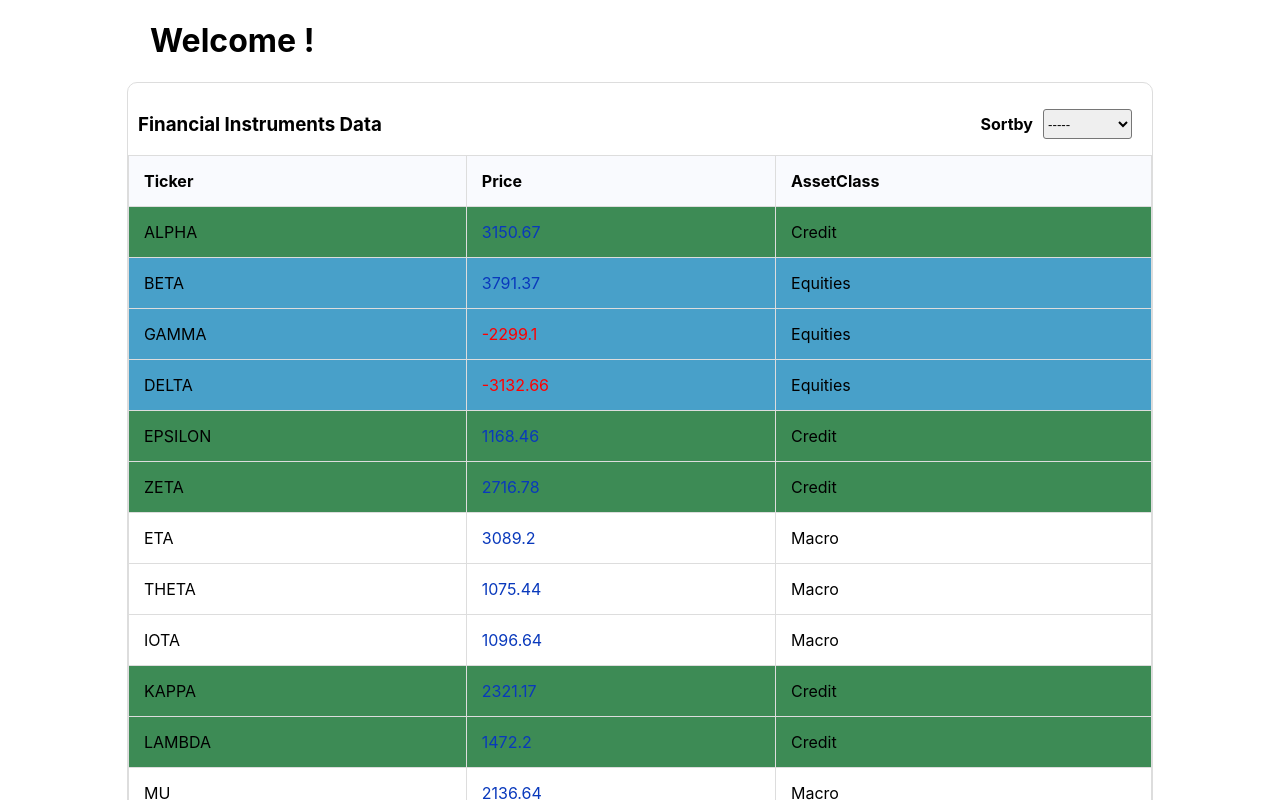
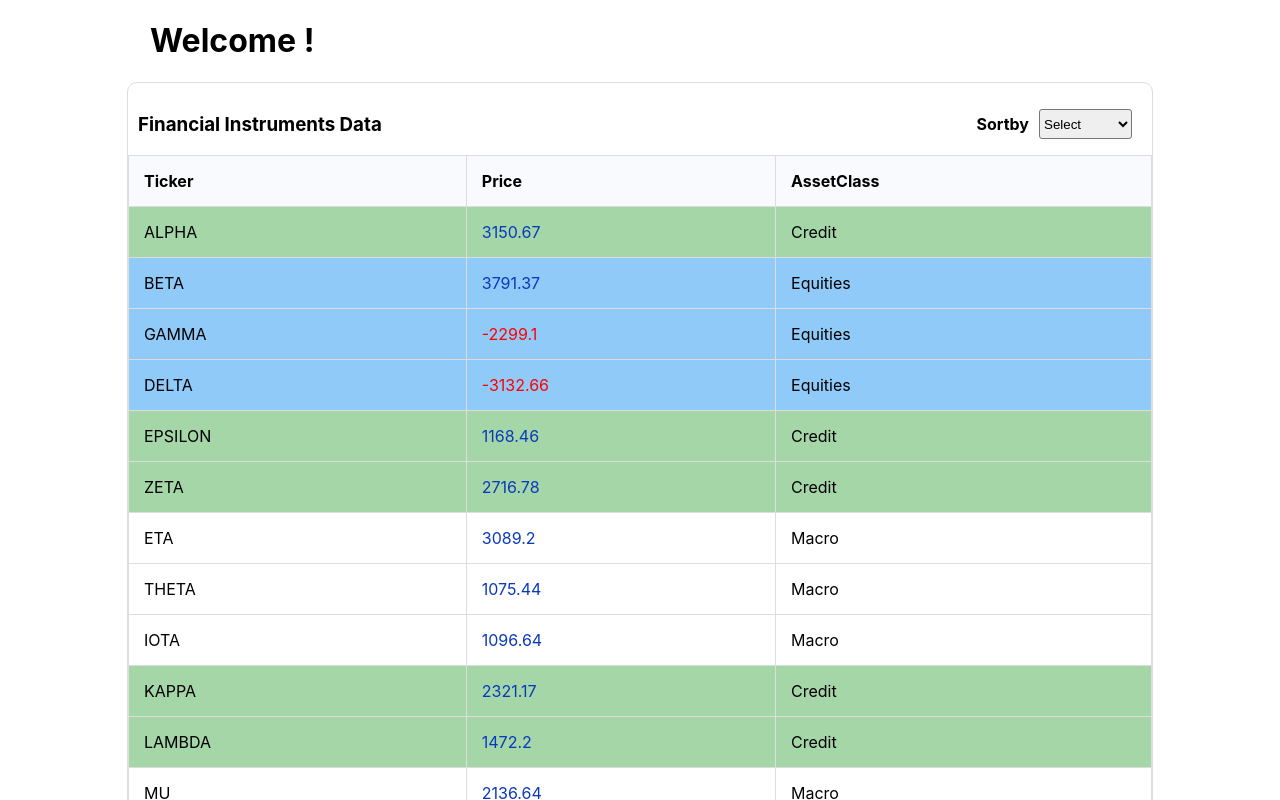
Before and after one commit to vinoth-am/financial-instruments, a React (Create React App) app: page / in a window 1280 px wide. Shown: the top 800 px of the page. Built offline with nearby package versions, Linux system fonts and the light colour scheme.

Commit message:
Update color codes

```diff
--- a/src/asset/colors.css
+++ b/src/asset/colors.css
@@ -1,6 +1,6 @@
 :root {
-  --light-blue: #48a0c9;
-  --light-green: #3d8b55;
+  --light-blue: #90caf9;
+  --light-green: #a5d6a7;
   --light-shade-gray: #ddd;
   --light-shade-white: #f9fafe;
   --white: #ffff;
--- a/src/constants/index.ts
+++ b/src/constants/index.ts
@@ -8,10 +8,10 @@ export const SORTED_ASSERT_CLASS: string[] = ["Equities", "Macro", "Credit"];
 export const INTRUMENTS_FILTER: {
   [key: string]: string;
 } = {
-  "-----": "",
+  Select: "",
   Ticker: "ticker",
   Price: "price",
-  AssetClass: "assetClass",
+  "Asset Class": "assetClass",
 };
 
 export const TABLE_HEADING = "Financial Instruments Data";
```
